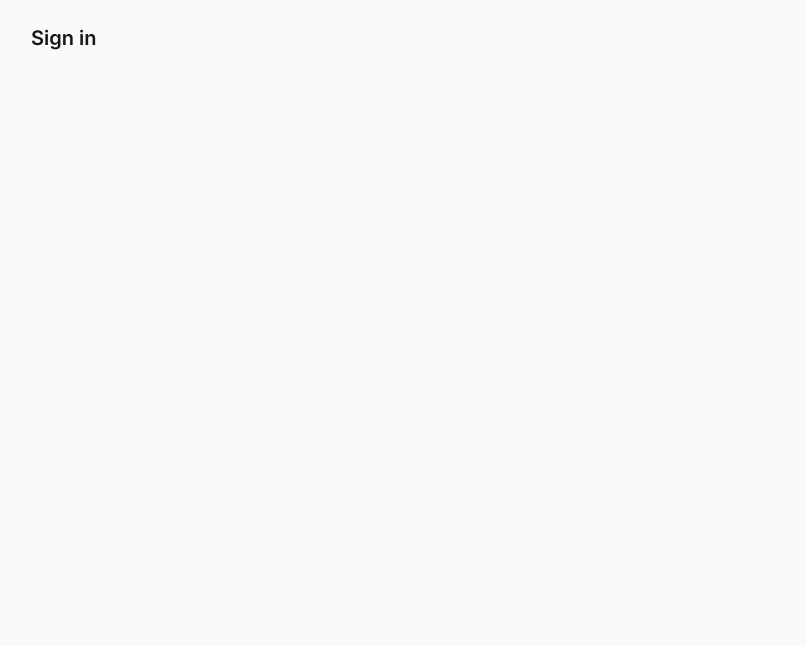
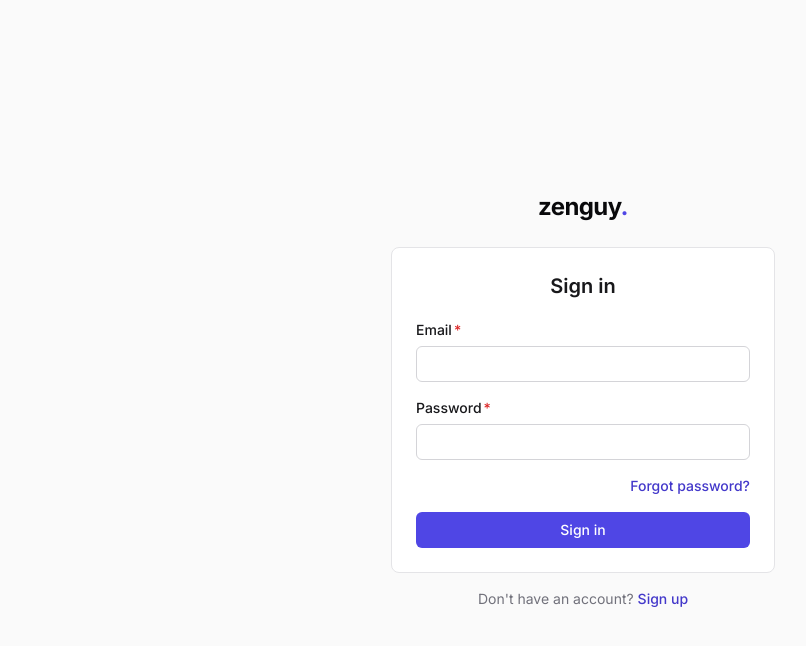
Before and after one commit to maguayo/zenguy, a React (Vite) app in the folder apps/web/: page /signin in a window 1280 px wide. Shown: the top 646 px of the page, without its empty margins (57-863 px from the left). Built offline with nearby package versions, Linux system fonts and the light colour scheme; no server answers.

Commit message:
FE-014: sign-in and verification pending screens

```diff
--- a/apps/web/src/App.tsx
+++ b/apps/web/src/App.tsx
@@ -32,14 +32,14 @@ const stub = (title: string) =>
     return { default: () => <StubPage title={title} /> };
   });
 
-const SignIn = stub("Sign in");
+const SignIn = lazy(() => import("./pages/auth/SignIn"));
 const SignUp = stub("Sign up");
 const CheckEmail = stub("Check your inbox");
 const VerifyEmail = stub("Verify email");
 const ForgotPassword = stub("Forgot password");
 const ResetPassword = stub("Reset password");
 const AcceptInvitation = stub("Invitation");
-const VerifyPending = stub("Verify your email");
+const VerifyPending = lazy(() => import("./pages/auth/VerifyPending"));
 const CreateWorkspace = stub("Create your workspace");
 const BillingSetup = stub("Set up billing");
 const OverviewPage = stub("Overview");
--- /dev/null
+++ b/apps/web/src/components/AuthShell.tsx
@@ -0,0 +1,30 @@
+import type { ReactNode } from "react";
+
+import { Card } from "./ui/Card";
+
+export interface AuthShellProps {
+  children: ReactNode;
+  description?: ReactNode;
+  footer?: ReactNode;
+  title: ReactNode;
+}
+
+export function AuthShell({ children, description, footer, title }: AuthShellProps) {
+  return (
+    <main className="flex min-h-screen items-center justify-center px-4 py-10">
+      <div className="w-full max-w-sm">
+        <div className="mb-6 text-center text-2xl font-bold tracking-tight text-zinc-950">
+          zenguy<span className="text-accent-600">.</span>
+        </div>
+        <Card className="p-6" padding="none">
+          <div className="mb-5 text-center">
+            <h1 className="text-xl font-semibold text-zinc-900">{title}</h1>
+            {description ? <p className="mt-1.5 text-sm text-zinc-500">{description}</p> : null}
+          </div>
+          {children}
+        </Card>
+        {footer ? <div className="mt-4 text-center text-sm text-zinc-500">{footer}</div> : null}
+      </div>
+    </main>
+  );
+}
--- /dev/null
+++ b/apps/web/src/pages/auth/SignIn.tsx
@@ -0,0 +1,107 @@
+import { zodResolver } from "@hookform/resolvers/zod";
+import { useForm } from "react-hook-form";
+import { Link, useLocation, useNavigate } from "react-router-dom";
+import { z } from "zod";
+
+import { AuthShell } from "../../components/AuthShell";
+import { Button } from "../../components/ui/Button";
+import { Field } from "../../components/ui/Field";
+import { Input } from "../../components/ui/Input";
+import { fieldError } from "../../components/ui/form";
+import { useAuth } from "../../contexts/AuthContext";
+import { useToast } from "../../contexts/ToastContext";
+import { ApiError } from "../../lib/api";
+import { apiErrorMessage } from "../../lib/errors";
+
+export const signInSchema = z.object({
+  email: z.string().email("Enter a valid email address."),
+  password: z.string().min(1, "Password is required."),
+});
+
+type SignInValues = z.infer<typeof signInSchema>;
+
+export default function SignIn() {
+  const { signIn } = useAuth();
+  const toast = useToast();
+  const location = useLocation();
+  const navigate = useNavigate();
+  const form = useForm<SignInValues>({
+    defaultValues: { email: "", password: "" },
+    resolver: zodResolver(signInSchema),
+  });
+
+  const submit = form.handleSubmit(async (values) => {
+    form.clearErrors("root");
+    try {
+      await signIn(values.email, values.password);
+      const next = (location.state as { next?: string } | null)?.next ?? "/";
+      navigate(next, { replace: true });
+    } catch (error) {
+      if (error instanceof ApiError && error.code === "INVALID_CREDENTIALS") {
+        form.setError("root", { message: "Incorrect email or password." });
+      } else if (error instanceof ApiError && error.code === "RATE_LIMITED") {
+        form.setError("root", { message: "Too many attempts. Try again in a moment." });
+      } else {
+        toast.error(apiErrorMessage(error));
+      }
+    }
+  });
+
+  return (
+    <AuthShell
+      footer={
+        <>
+          Don't have an account?{" "}
+          <Link className="font-medium text-accent-700 hover:underline" to="/signup">
+            Sign up
+          </Link>
+        </>
+      }
+      title="Sign in"
+    >
+      <form className="space-y-4" noValidate onSubmit={(event) => void submit(event)}>
+        <Field
+          error={fieldError(form.formState, "email")}
+          htmlFor="signin-email"
+          label="Email"
+          required
+        >
+          <Input
+            autoComplete="email"
+            id="signin-email"
+            invalid={Boolean(form.formState.errors.email)}
+            type="email"
+            {...form.register("email")}
+          />
+        </Field>
+        <Field
+          error={fieldError(form.formState, "password")}
+          htmlFor="signin-password"
+          label="Password"
+          required
+        >
+          <Input
+            autoComplete="current-password"
+            id="signin-password"
+            invalid={Boolean(form.formState.errors.password)}
+            type="password"
+            {...form.register("password")}
+          />
+        </Field>
+        {form.formState.errors.root?.message ? (
+          <p className="text-sm text-danger-600" role="alert">
+            {form.formState.errors.root.message}
+          </p>
+        ) : null}
+        <div className="flex justify-end">
+          <Link className="text-sm font-medium text-accent-700 hover:underline" to="/forgot-password">
+            Forgot password?
+          </Link>
+        </div>
+        <Button className="w-full" loading={form.formState.isSubmitting} type="submit" variant="primary">
+          Sign in
+        </Button>
+      </form>
+    </AuthShell>
+  );
+}
--- /dev/null
+++ b/apps/web/src/pages/auth/VerifyPending.tsx
@@ -0,0 +1,83 @@
+import { useEffect, useState } from "react";
+import { useNavigate } from "react-router-dom";
+
+import { resendVerification } from "../../api/auth";
+import { AuthShell } from "../../components/AuthShell";
+import { Button } from "../../components/ui/Button";
+import { useAuth } from "../../contexts/AuthContext";
+import { useToast } from "../../contexts/ToastContext";
+import { apiErrorMessage } from "../../lib/errors";
+
+export default function VerifyPending() {
+  const { refreshUser, signOut, user } = useAuth();
+  const navigate = useNavigate();
+  const toast = useToast();
+  const [countdown, setCountdown] = useState(0);
+  const [sending, setSending] = useState(false);
+
+  useEffect(() => {
+    if (countdown <= 0) return undefined;
+    const timer = window.setInterval(
+      () => setCountdown((current) => Math.max(0, current - 1)),
+      1_000,
+    );
+    return () => window.clearInterval(timer);
+  }, [countdown]);
+
+  useEffect(() => {
+    let polling = false;
+    const timer = window.setInterval(() => {
+      if (polling) return;
+      polling = true;
+      void refreshUser()
+        .then((nextUser) => {
+          if (nextUser.emailVerified) navigate("/", { replace: true });
+        })
+        .catch(() => undefined)
+        .finally(() => {
+          polling = false;
+        });
+    }, 10_000);
+    return () => window.clearInterval(timer);
+  }, [navigate, refreshUser]);
+
+  if (!user) return null;
+
+  const resend = async () => {
+    setSending(true);
+    try {
+      await resendVerification(user.email);
+      setCountdown(60);
+      toast.success("Verification email sent");
+    } catch (error) {
+      toast.error(apiErrorMessage(error));
+    } finally {
+      setSending(false);
+    }
+  };
+
+  return (
+    <AuthShell
+      description={
+        <>
+          We sent a verification link to <span className="font-medium text-zinc-700">{user.email}</span>.
+        </>
+      }
+      footer={
+        <button className="font-medium text-accent-700 hover:underline" type="button" onClick={() => void signOut()}>
+          Sign out
+        </button>
+      }
+      title="Verify your email"
+    >
+      <Button
+        className="w-full"
+        disabled={countdown > 0}
+        loading={sending}
+        onClick={() => void resend()}
+      >
+        {countdown > 0 ? `Resend email in ${countdown}s` : "Resend email"}
+      </Button>
+    </AuthShell>
+  );
+}
```
Also changed, not shown: 2 other files (tests, documents, lock files or other folders).
